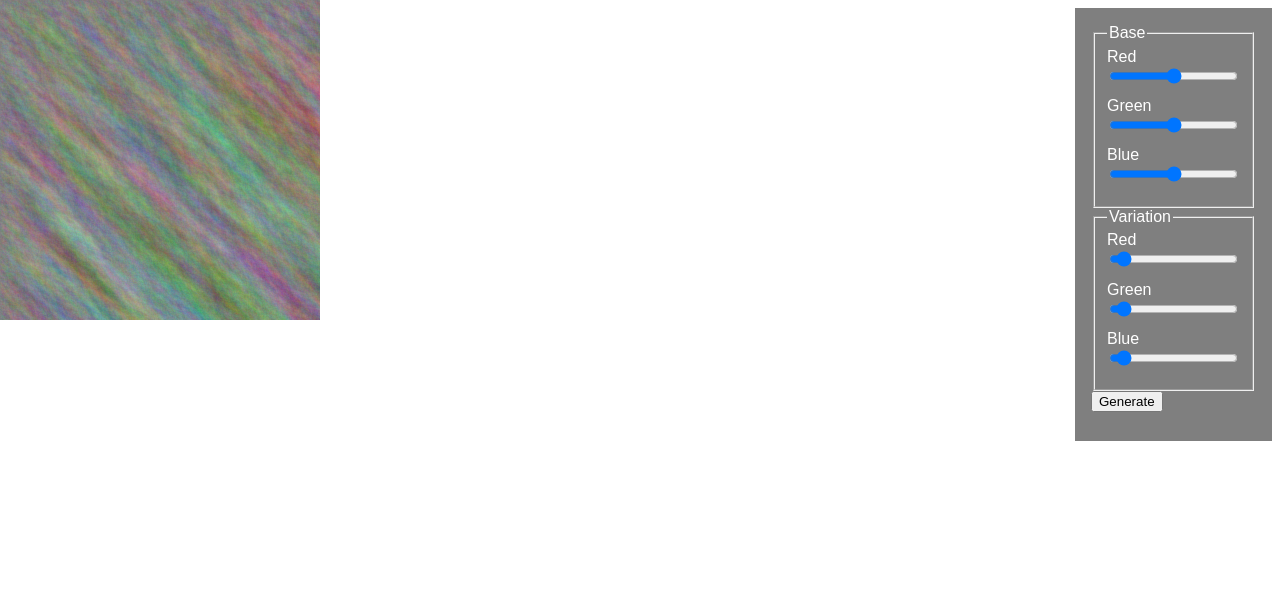
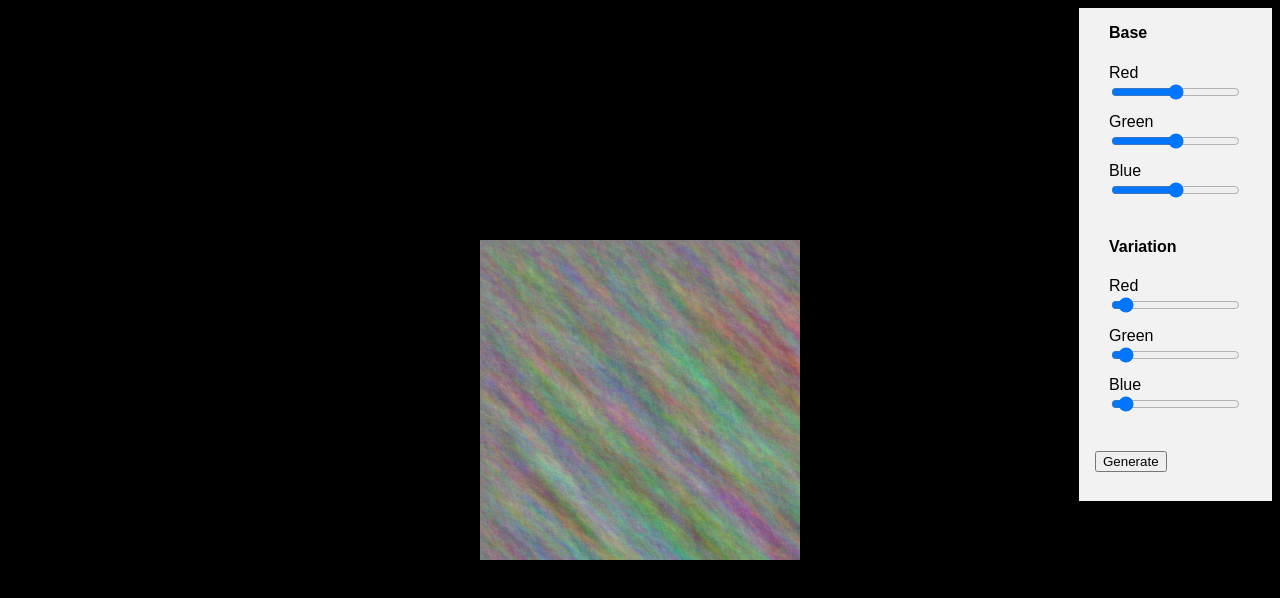
Before and after one commit to liamnewmarch/alphamap, a plain HTML site: page index.html in a window 1280 px wide. Drawn offline with Linux system fonts and the light colour scheme.

Commit message:
Invert color scheme

```diff
--- a/css/main.css
+++ b/css/main.css
@@ -6,6 +6,7 @@ html {
     font-family: sans-serif;
     text-rendering: optimizeLegibility;
     overflow: hidden;
+    background: black;
 }
 
 body {
@@ -13,12 +14,23 @@ body {
 }
 
 form {
-    position: fixed;
+    position: absolute;
     top: 0.5em;
     right: 0.5em;
     padding: 1em;
-    color: white;
-    background: rgba(0, 0, 0, 0.5);
+    background: rgba(255, 255, 255, 0.95);
+    z-index: 2;
+}
+
+fieldset {
+    margin-bottom: 1em;
+    border: 0;
+}
+
+legend {
+    font-weight: bold;
+    margin: 0 0 1em;
+    padding: 0;
 }
 
 label {
@@ -29,3 +41,14 @@ input {
     display: block;
     margin-bottom: 1em;
 }
+
+canvas {
+    position: absolute;
+    top: 0;
+    left: 0;
+    bottom: 0;
+    right: 0;
+    margin: auto;
+    max-height: 100vh;
+    max-width: 100vw;
+}
```
